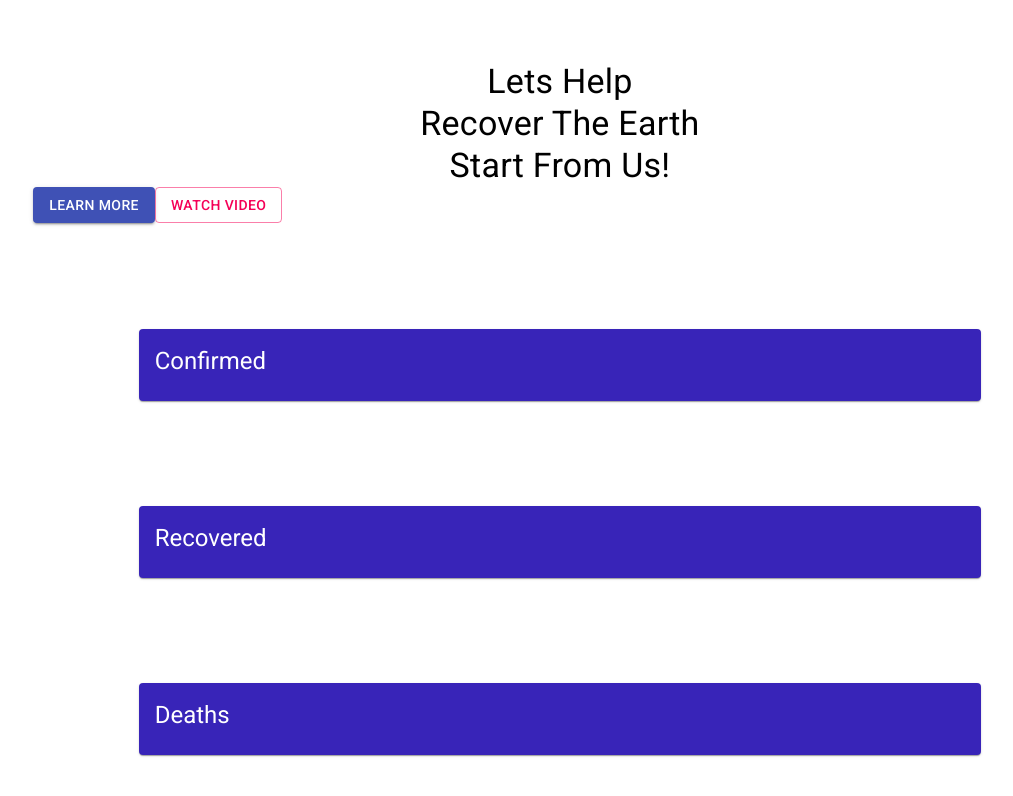
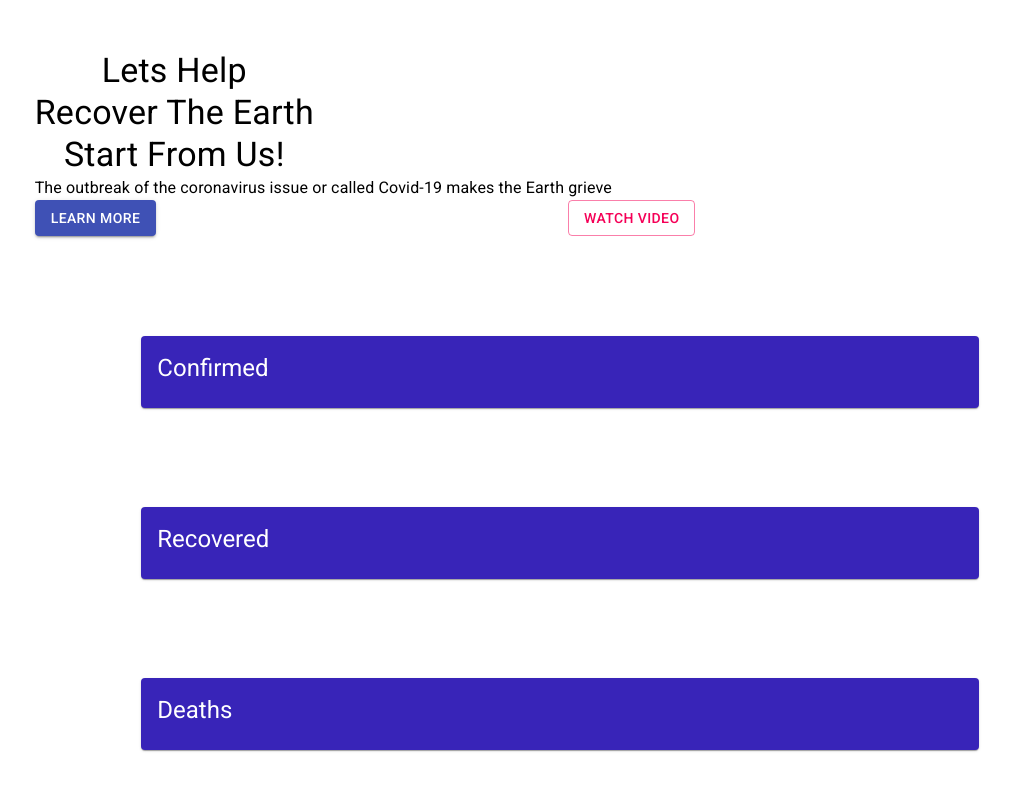
Before and after one commit to mcdylanb/covid19-phil-tracker, a React (Create React App) app: page / in a window 1280 px wide. Shown: the top 796 px of the page, without its empty margins (80-1093 px from the left). Built offline with nearby package versions, Linux system fonts and the light colour scheme; no server answers.

Commit message:
Adds additional text beneath intro text
wrapped with typography and grid
+ centers buttons

```diff
--- a/src/App.js
+++ b/src/App.js
@@ -31,12 +31,15 @@ const App = () => {
     <div>
       <Grid
         container
-        spacing={0}
+        spacing={2}
         alignItems="center"
         justify="center"
         style={{ minHeight: "100vh" }}
       >
         <Grid item xs={10}>
+          {/* intro text */}
+          <Grid container>
+            <Grid item>
               <Typography variant="h4" align="center">
                 Lets Help
               </Typography>
@@ -46,21 +49,35 @@ const App = () => {
               <Typography variant="h4" align="center">
                 Start From Us!
               </Typography>
+            </Grid>
+          </Grid>
+
+          {/* additional text */}
+          <Grid container>
+            <Grid item>
+              <Typography>
+                The outbreak of the coronavirus issue or called Covid-19 makes
+                the Earth grieve
+              </Typography>
+            </Grid>
+          </Grid>
 
           {/* action buttons */}
-          <Grid container>
-            <Grid item>
+          <Grid container spacing={2} alignItems="center" justify="center">
+            <Grid item xs={6}>
               <Button variant="contained" color="primary">
                 Learn More
               </Button>
             </Grid>
-            <Grid item>
+            <Grid item xs={6}>
               <Button variant="outlined" color="secondary">
                 Watch Video
               </Button>
             </Grid>
           </Grid>
         </Grid>
+
+        {/* stats */}
         <Grid item xs={8}>
           <CardData name=" Confirmed " value={confirmed.value} />
         </Grid>
```
Lines whose indentation alone changed are shown as unchanged.
